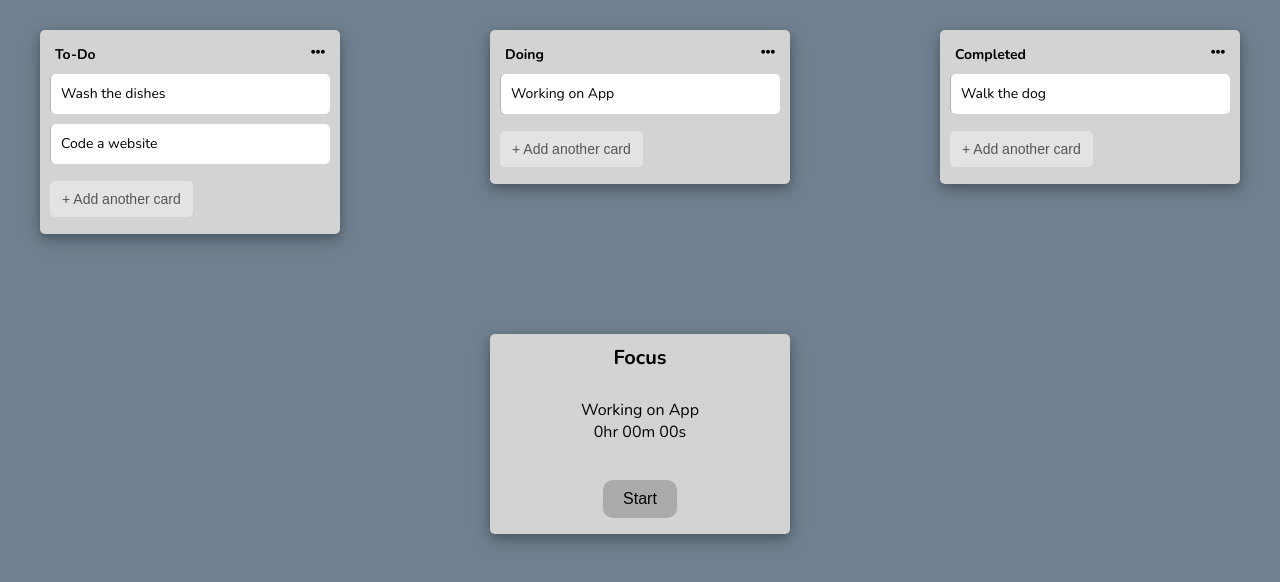
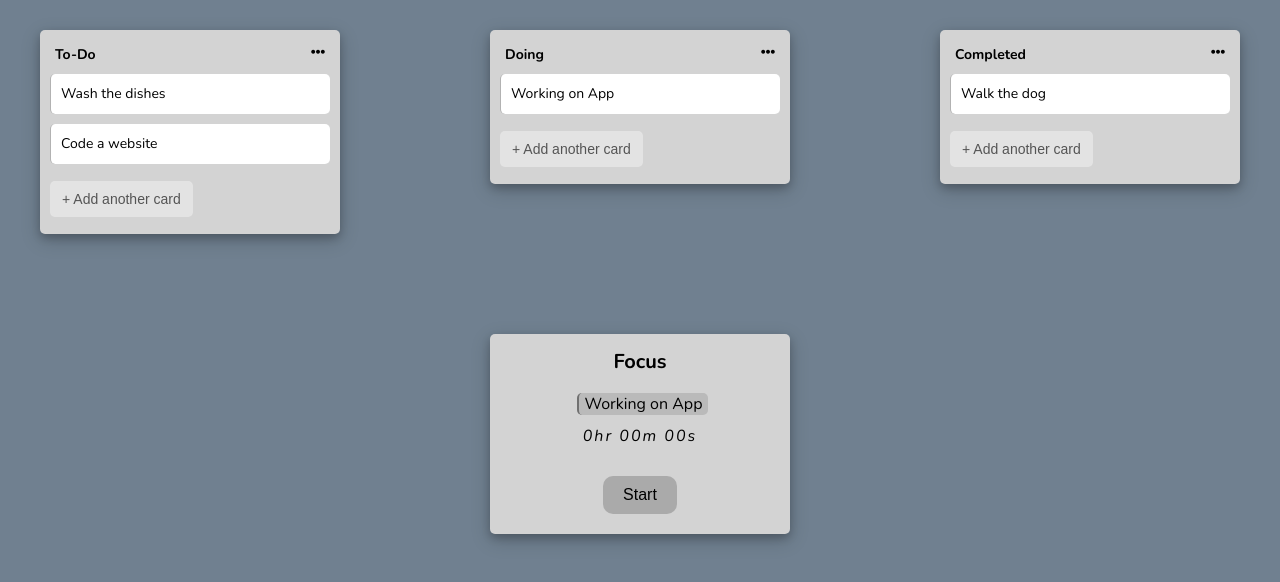
Before and after one commit to wwwLulu/Tracker-App, a Vue app: page / in a window 1280 px wide. Shown: the top 582 px of the page. Built offline with nearby package versions, Linux system fonts and the light colour scheme.

Commit message:
Focus style changes

```diff
--- a/src/components/Timer/Timer.vue
+++ b/src/components/Timer/Timer.vue
@@ -105,7 +105,7 @@ export default {
 }
 </script>
 
-<style scoped lang="scss">
+<style lang="scss">
 .timer {
     @media (max-width: 1200px) {
         margin-top: 3rem;
@@ -116,7 +116,7 @@ export default {
     width: 30rem;
     display: flex;
     flex-direction: column;
-    justify-content: space-between;
+    justify-content: space-around;
     align-items: center;
     min-height: 20rem;
     text-align: center;
@@ -128,11 +128,24 @@ export default {
         font-size: 2rem;
         margin-bottom: 1rem;
     }
-    &__display {
+    &__task {
+        border-radius: 0.5rem;
+        border-left: 2px solid rgba(0, 0, 0, 0.4);
+        background: darken(lightgrey, 10%);
+        padding: 0 0.5rem;
+        margin-left: 0.5rem;
+        font-weight: 300;
         font-size: 1.6rem;
     }
     &__start-btn {
         margin-top: 2rem;
     }
+    &__time {
+        font-weight: 400;
+        font-size: 1.6rem;
+        margin-top: 1rem;
+        letter-spacing: 0.2rem;
+        font-style: oblique;
+    }
 }
 </style>
--- a/src/components/Timer/TimerDisplay.vue
+++ b/src/components/Timer/TimerDisplay.vue
@@ -1,7 +1,7 @@
 <template>
     <div>
-        <p>{{ doingTask[0].task }}</p>
-        <p>
+        <p class="timer__task">{{ doingTask[0].task }}</p>
+        <p class="timer__time">
             {{ parseInt(timeOccurred.hours) || '0' }}hr
             {{ parseInt(timeOccurred.minutes) || '00' }}m
             {{ parseInt(timeOccurred.seconds) || '00' }}s
--- a/src/store/store.js
+++ b/src/store/store.js
@@ -66,6 +66,7 @@ const store = createStore({
                 task: ' ',
                 id: state.tasks.length + 1,
                 status,
+                focus: false,
             })
         },
     },
```
